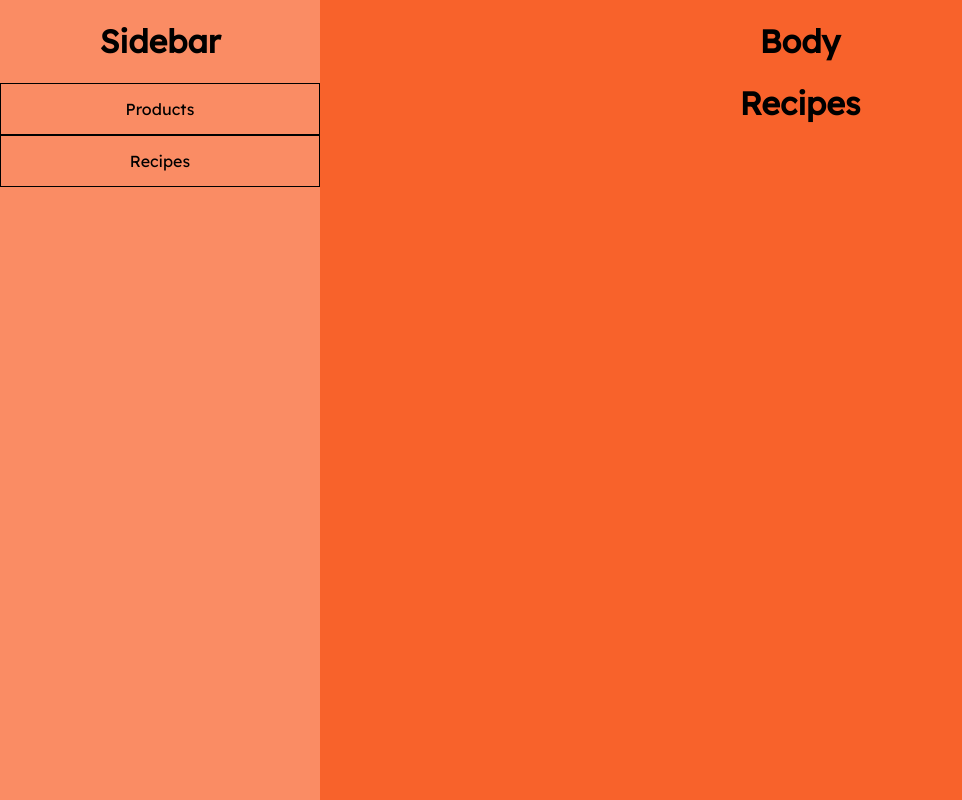
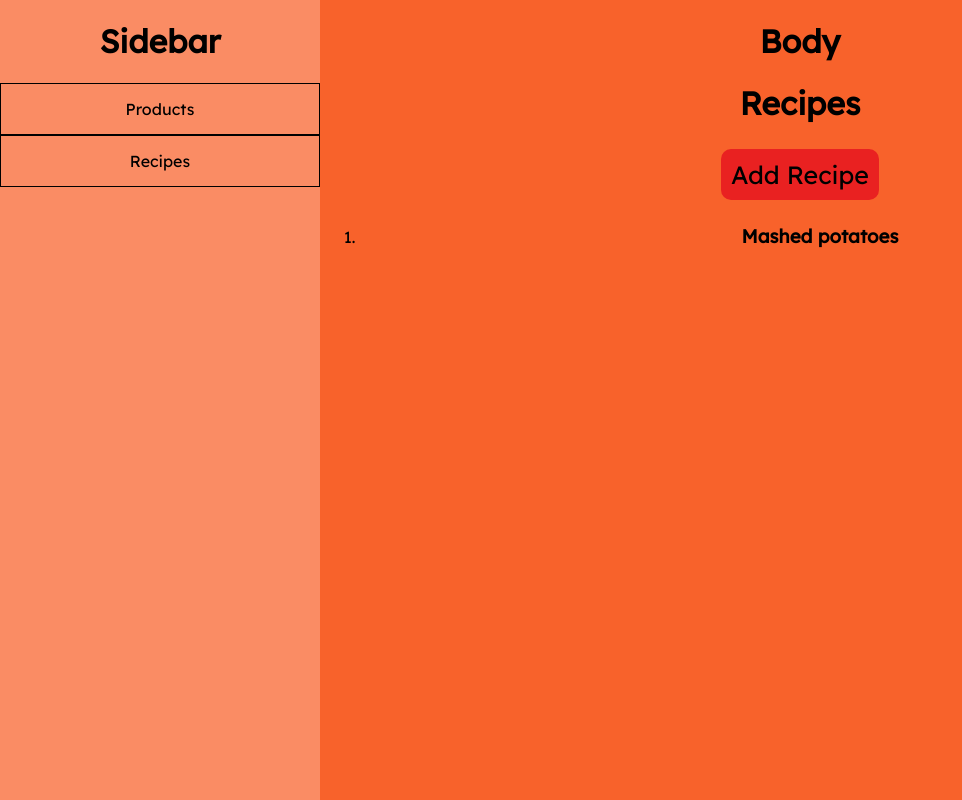
Before and after one commit to SaulReznik/WhatToCook, a React app: page /recipes in a window 1280 px wide. Shown: the whole page, without its empty margins (0-962 px from the left). Built offline with nearby package versions, Linux system fonts and the light colour scheme.

Commit message:
Initialized add new recipe feature

```diff
--- a/src/App.css
+++ b/src/App.css
@@ -15,3 +15,9 @@ input:focus {
     display: flex;
     flex-direction: row;
 }
+
+.body {
+    background-color: rgb(248, 98, 43);
+    height: 100%;
+    width: 75%;
+}
--- a/src/App.js
+++ b/src/App.js
@@ -1,10 +1,11 @@
 import React from "react";
-import { BrowserRouter } from 'react-router-dom';
+import { BrowserRouter, Route } from 'react-router-dom';
 
 import "./App.css";
 
 import Sidebar from "./components/Sidebar";
-import Body from "./components/Body";
+import Products from './components/routes/Products';
+import Recipes from './components/routes/Recipes';
 
 //keycodes of restricted characters for all our amount inputs
 const restrictedChars = [43, 45, 69, 107, 109, 187, 188, 189, 190];
@@ -92,6 +93,16 @@ export default class App extends React.Component{
         }))
     }
 
+    addNewRecipe = recipe => {
+        this.setState(prevstate => ({
+            ...prevstate,
+            recipes: [
+                ...prevstate.recipes,
+                recipe,
+            ]
+        }))
+    }
+
     keyDown = e => this.setState({keyCode: e.keyCode})
 
     deleteItem = id => this.setState({ products: this.state.products.filter((item, index) => index !== id) })
@@ -117,21 +128,30 @@ export default class App extends React.Component{
             <div className="App">
                 <BrowserRouter>
                     <Sidebar />
-                    <Body
+                    <div className="body">
+                        <h1>Body</h1>
+                        <Route exact path="/products" render={props => (
+                            <Products
+                                {...props}
                                 newItem={newItem}
                                 products={products}
-                        recipes={recipes}
                                 handleNewItemName={this.handleNewItemName}
                                 onNewItemAmountChange={this.onNewItemAmountChange}
                                 handleSubmit={this.handleSubmit}
-                        plusNewItem={this.plusNewItem}
-                        minusNewItem={this.minusNewItem}
-                        plus={this.plus}
-                        minus={this.minus}
+                                deleteItem={this.deleteItem}
                                 onAmountChange={this.onAmountChange}
                                 keyDown={this.keyDown}
-                        deleteItem={this.deleteItem}
+                            />)}
                         />
+                        <Route exact path="/recipes" render={props => (
+                            <Recipes
+                                {...props}
+                                recipes={recipes}
+                                addNewRecipe={this.addNewRecipe}
+                            />)}
+                        />
+
+                    </div>
                 </BrowserRouter>
             </div>
         );
--- a/src/components/Body.js
+++ /dev/null
@@ -1,48 +0,0 @@
-import React from 'react';
-import '../styles/Body.css';
-import { Route } from 'react-router-dom';
-
-import Products from './routes/Products';
-import Recipes from './routes/Recipes';
-
-const Body = props => {
-    const {
-        newItem,
-        products,
-        recipes,
-        handleNewItemName,
-        onNewItemAmountChange,
-        handleSubmit,
-        deleteItem,
-        onAmountChange,
-        keyDown,
-    } = props;
-
-    return(
-        <div className="body">
-            <h1>Body</h1>
-            <Route exact path="/products" render={props => (
-                <Products
-                    {...props}
-                    newItem={newItem}
-                    products={products}
-                    handleNewItemName={handleNewItemName}
-                    onNewItemAmountChange={onNewItemAmountChange}
-                    handleSubmit={handleSubmit}
-                    deleteItem={deleteItem}
-                    onAmountChange={onAmountChange}
-                    keyDown={keyDown}
-                />)}
-            />
-            <Route exact path="/recipes" render={props => (
-                <Recipes
-                    {...props}
-                    recipes={recipes}
-                />)}
-                />
-
-        </div>
-    )
-}
-
-export default Body;
--- a/src/components/Recipe.js
+++ b/src/components/Recipe.js
@@ -1,9 +1,13 @@
 import React from 'react';
 
 const Recipe = props => {
-    const { ingredients, instructions } = props;
+    const { ingredients, instructions, togglePanel, name, isOpen } = props;
     return (
-        <div>
+        <li onClick={togglePanel}>
+            <h3>{name}</h3>
+            {
+                isOpen ?
+                <>
                     <ol>
                         {ingredients.map((item, index) => (
                             <li key={index}>{item.name} - {item.amount}</li>
@@ -12,7 +16,10 @@ const Recipe = props => {
                     <p>
                         {instructions}
                     </p>
-        </div>
+                </>
+                : null
+            }
+        </li>
     )
 }
 
--- a/src/components/routes/Products.js
+++ b/src/components/routes/Products.js
@@ -1,18 +1,15 @@
 import React from 'react';
-import update from 'react-addons-update';
 
 import "../../styles/Products.css";
 
 export default class Products extends React.Component{
+    state = {
+        isAddProductOpen: false
+    }
 
     toggleInputs = () => {
-        let inputs_div = document.getElementById("add-product-container");
-
-        if (inputs_div.style.display === "block") {
-            inputs_div.style.display = "none"
-        } else {
-            inputs_div.style.display = "block";
-        }
+        const { isAddProductOpen } = this.state;
+        this.setState({isAddProductOpen: !isAddProductOpen});
     }
 
     render(){
@@ -33,6 +30,8 @@ export default class Products extends React.Component{
                 <h1>Products</h1>
                 <button onClick={this.toggleInputs} id="enter-new-product-button">Enter New Product</button>
 
+                {
+                    this.state.isAddProductOpen ?
                     <div id="add-product-container">
                         <div id="inputs-container" onSubmit={handleSubmit}>
                             <input
@@ -50,6 +49,9 @@ export default class Products extends React.Component{
                             <button onClick={handleSubmit} id="submit-button">Add New Product</button>
                         </div>
                     </div>
+                    : null
+                }
+
 
                 {
                     products.map((item, index) => {
--- a/src/components/routes/Recipes.js
+++ b/src/components/routes/Recipes.js
@@ -1,35 +1,144 @@
 import React from 'react';
 
+import '../../styles/Recipes.css';
+
 import Recipe from '../Recipe';
-
 class Recipes extends React.Component{
     state = {
+        isAddRecipeOpen: false,
         isOpen: false,
+        newRecipe: {
+            name: '',
+            ingredients: [],
+            instructions: ''
+        },
+        newRecipeItem: {
+            name: '',
+            amount: ''
+        }
     }
 
-    togglePanel = (e) => {
+    toggleAddNewRecipe = () => {
+        this.setState({isAddRecipeOpen: !this.state.isAddRecipeOpen})
+    }
+
+    togglePanel = () => {
         this.setState({isOpen: !this.state.isOpen})
     }
 
+    onNewRecipeNameChange = e => {
+        const value = e.target.value;
+
+        this.setState(prevstate => ({newRecipe: {
+            ...prevstate.newRecipe,
+            name: value,
+        }}))
+    }
+
+    onNewRecipeItemNameChange = e => {
+        const value = e.target.value;
+
+        this.setState(prevstate => ({
+            ...prevstate,
+            newRecipeItem: {
+                ...prevstate.newRecipeItem,
+                name: value,
+            }
+        }))
+    }
+
+    onNewRecipeItemAmountChange = e => {
+        const value = e.target.value;
+
+        this.setState(prevstate => ({
+            ...prevstate,
+            newRecipeItem: {
+                ...prevstate.newRecipeItem,
+                amount: value,
+            }
+        }))
+    }
+
+    onNewRecipeInstructionsChange = e => {
+        const value = e.target.value;
+
+        this.setState(prevstate => ({
+            ...prevstate.newRecipe,
+            instructions: value
+        }))
+    }
+
+    newRecipeAdditionHandler = () => {
+        const { newRecipe, newRecipeItem } = this.state;
+
+        this.setState(prevstate => ({
+            ...prevstate,
+            newRecipe: {
+                ...newRecipe,
+                ingredients: [
+                    ...newRecipe.ingredients,
+                    newRecipeItem,
+                ]
+            },
+            newRecipeItem: {
+                name: '',
+                amount: ''
+            },
+        }))
+    }
+
     render(){
-        const { recipes } = this.props;
+        const { isOpen, newRecipe, newRecipeItem } = this.state;
+        const { recipes, addNewRecipe } = this.props;
+
         return (
             <div className="recipes">
                 <h1>Recipes</h1>
+                <button onClick={this.toggleAddNewRecipe} id='add-recipe-btn'>Add Recipe</button>
+
+                {
+                    this.state.isAddRecipeOpen ?
+                        <div id='add-recipe'>
+                            <div>
+                                <span>Name:</span>
+                                <input
+                                    value={newRecipe.name}
+                                    onChange={e => this.onNewRecipeNameChange(e)}
+                                />
+                            </div>
+                            <div>
+                                <span>Ingredients:</span>
+                                <input value={newRecipeItem.name} onChange={this.onNewRecipeItemNameChange}/>
+                                <input value={newRecipeItem.amount} onChange={this.onNewRecipeItemAmountChange}/>
+                                <button onClick={this.newRecipeAdditionHandler}>Add</button>
+                            </div>
+                            <ol>
+                                {newRecipe.ingredients.map((item, index) => (
+                                    <li key={index}>{item.name} - {item.amount}</li>
+                                ))}
+                            </ol>
+                            <div>
+                                <span>Instructions:</span>
+                                <textarea onChange={e => this.onNewRecipeInstructionsChange(e)} />
+                            </div>
+                            <button onClick={() => addNewRecipe(newRecipe)}>Add New Recipe</button>
+                        </div>
+                        : null
+                }
+
 
                 <ol>
                     {
-                        recipes.map((item, index) => {
-                            <li key={index} onClick={(e) => this.togglePanel(e)}>
-                                <h1>{item.name}</h1>
-                                {this.state.isOpen ?
-                                <Recipe
-                                    ingredients={item.ingredients}
-                                    instructions={item.instructions}
-                                />
-                                : null}
-                            </li>
-                        })
+                        recipes.map((item, index) => (
+                            <Recipe
+                                key={index}
+                                togglePanel={this.togglePanel}
+                                name={item.name}
+                                isOpen={isOpen}
+                                ingredients={item.ingredients}
+                                instructions={item.instructions}
+                            />
+                        ))
                     }
                 </ol>
             </div>
--- a/src/styles/Body.css
+++ /dev/null
@@ -1,5 +0,0 @@
-.body {
-    background-color: rgb(248, 98, 43);
-    height: 100%;
-    width: 75%;
-}
--- a/src/styles/Products.css
+++ b/src/styles/Products.css
@@ -32,10 +32,6 @@ input[type=number]::-webkit-outer-spin-button {
 #enter-new-product-button:active {
     background-color: rgb(255, 0, 0);
     border: none;
-}
-
-#add-product-container {
-    display: none;
 }
 
 #inputs-container {
--- /dev/null
+++ b/src/styles/Recipes.css
@@ -0,0 +1,18 @@
+#add-recipe-btn {
+    font-size: 25px;
+    font-family: 'Lexend Deca', sans-serif;
+    border: none;
+    border-radius: 10px;
+    margin: 5px;
+    padding: 10px;
+    background-color: rgb(233, 33, 33);
+}
+
+#add-recipe-btn:hover {
+    cursor: pointer;
+}
+
+#add-recipe-btn:active {
+    background-color: rgb(255, 0, 0);
+    border: none;
+}
```
Lines whose indentation alone changed are shown as unchanged.
